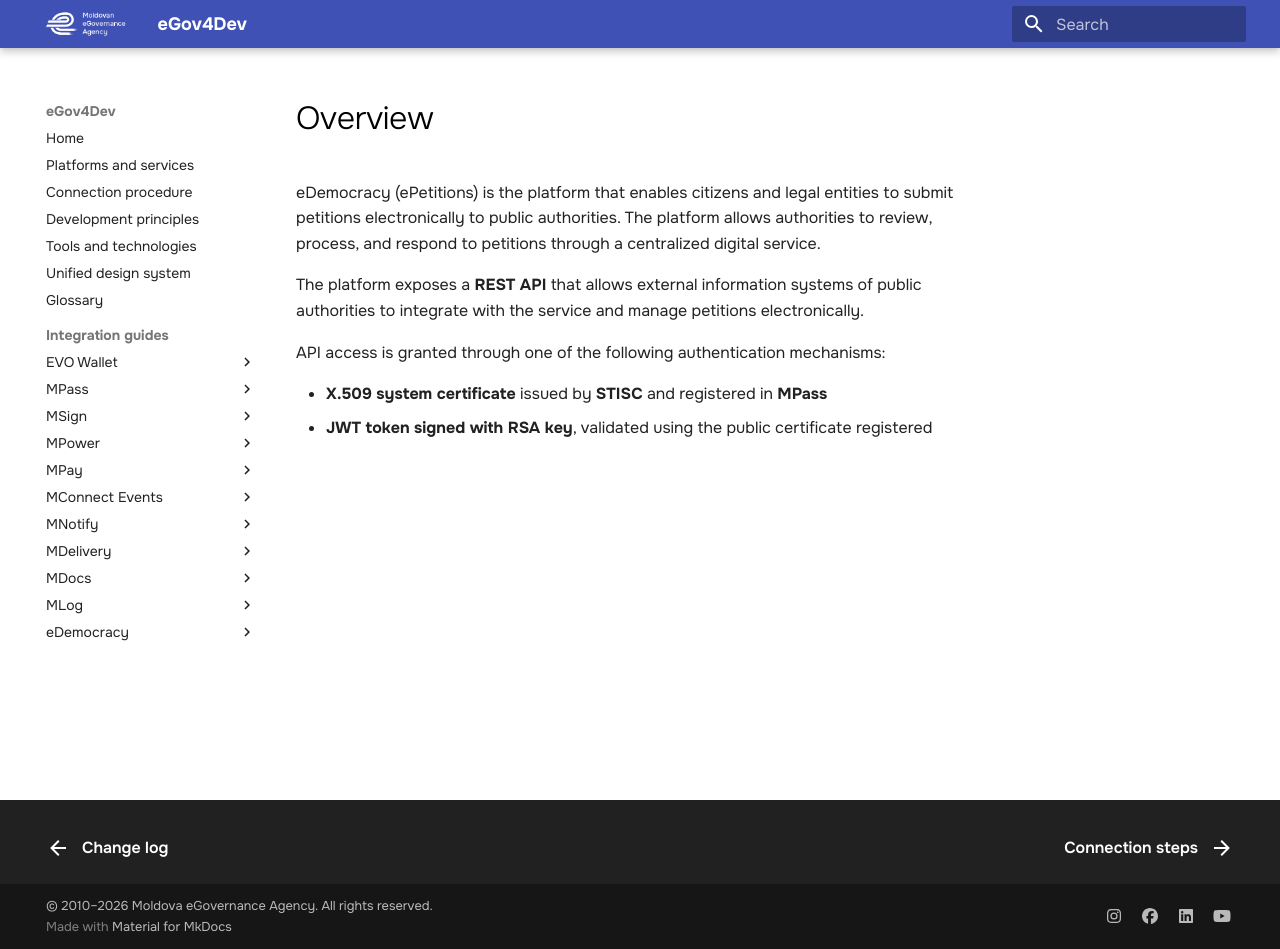
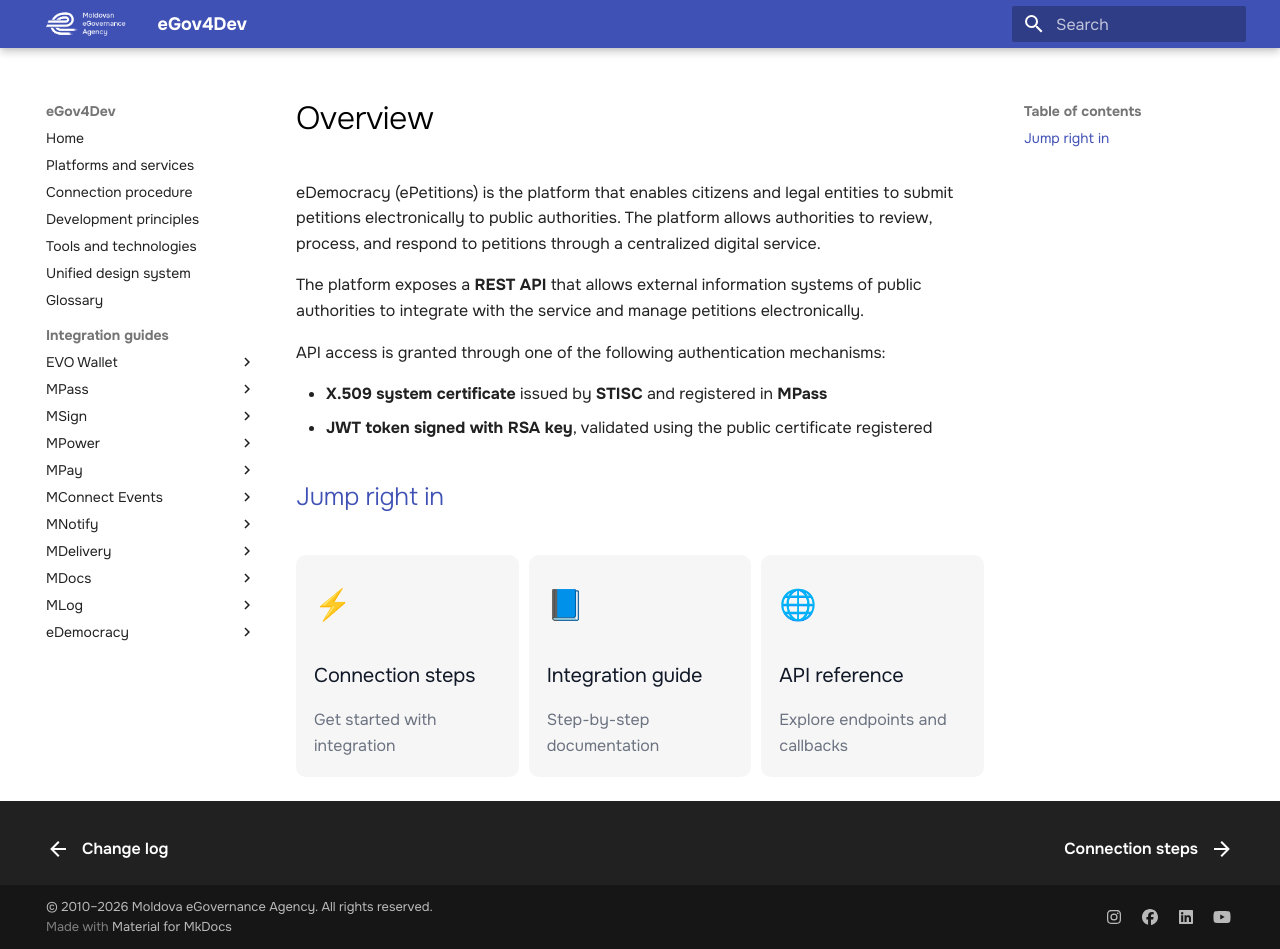
Before and after one commit to egov-moldova/egov4dev, an MkDocs documentation site: the page built from docs/guides/e-democracy/index.md, in a window 1280 px wide and 949 px high. Built offline with MkDocs 1.6.1 and Material for MkDocs 9.7.7, drawn with Linux system fonts in a browser that asks for light colours.

Commit message:
Enhance e-democracy guide with quick links
Added quick links for connection steps, integration guide, and API reference.

```diff
--- a/docs/guides/e-democracy/index.md
+++ b/docs/guides/e-democracy/index.md
@@ -8,3 +8,25 @@
 
 - **X.509 system certificate** issued by **STISC** and registered in **MPass**
 - **JWT token signed with RSA key**, validated using the public certificate registered
+
+## Jump right in
+
+<div class="quick-links-wrapper">
+  <div class="quick-links-container">
+    <a href="process/" class="quick-link-card">
+      <div class="quick-link-icon">⚡</div>
+      <h3 class="quick-link-title">Connection steps</h3>
+      <p class="quick-link-description">Get started with integration</p>
+    </a>
+    <a href="integration-development/" class="quick-link-card">
+      <div class="quick-link-icon">📘</div>
+      <h3 class="quick-link-title">Integration guide</h3>
+      <p class="quick-link-description">Step-by-step documentation</p>
+    </a>
+    <a href="api-reference/" class="quick-link-card">
+      <div class="quick-link-icon">🌐</div>
+      <h3 class="quick-link-title">API reference</h3>
+      <p class="quick-link-description">Explore endpoints and callbacks</p>
+    </a>
+  </div>
+</div>
```
